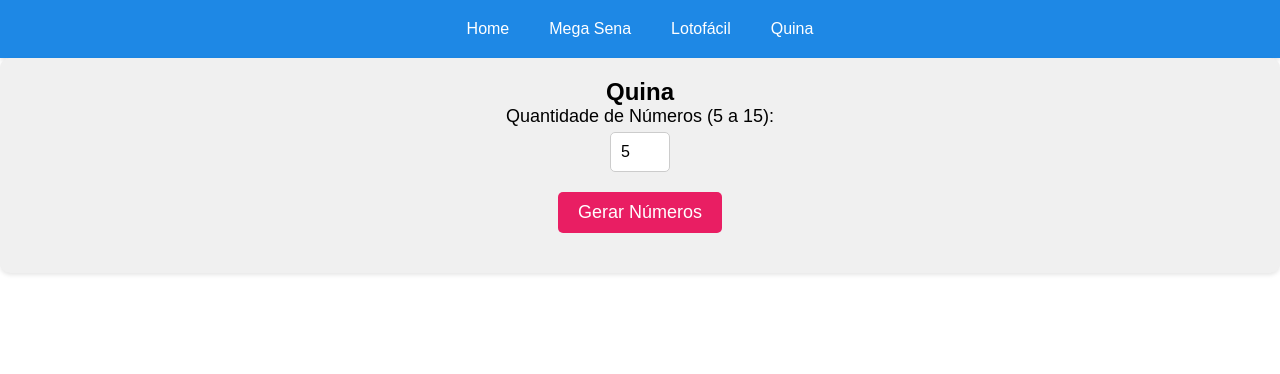
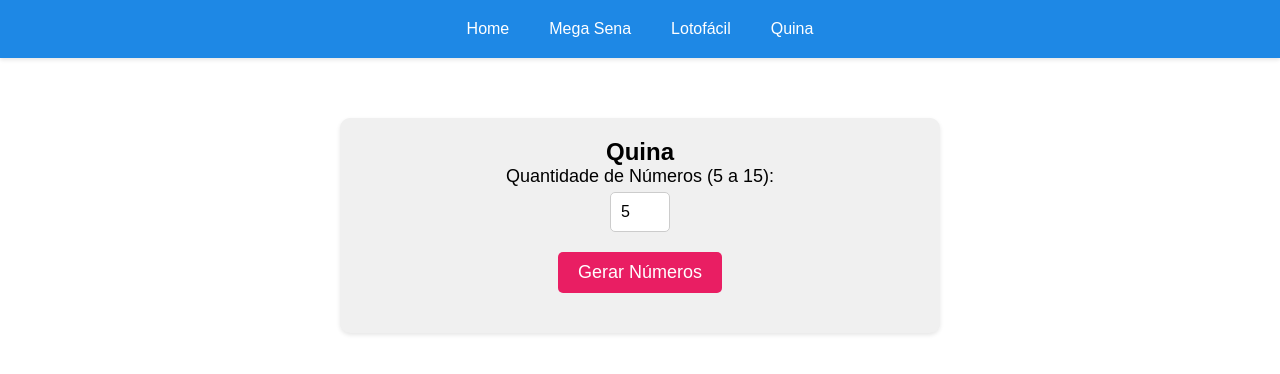
Before and after one commit to renatoft89/hipersorte, a React (Create React App) app in the folder front/: page /quina in a window 1280 px wide. Shown: the top 374 px of the page. Built offline with nearby package versions, Linux system fonts and the light colour scheme.

Commit message:
create new css + update back

```diff
--- a/front/src/components/jogos/Quina.js
+++ b/front/src/components/jogos/Quina.js
@@ -20,7 +20,8 @@
 
   return (
     <><Header />
-    <div className="quina-container">
+    <div className="quina">
+      <div className="quina-container">
       <h2>Quina</h2>
       <div className="number-input">
         <label>Quantidade de Números (5 a 15):</label>
@@ -41,6 +42,7 @@
           </div>
         ))}
       </div>
+      </div>
     </div></>
   );
 };
--- a/front/src/styles/Home.css
+++ b/front/src/styles/Home.css
@@ -2,7 +2,6 @@
 
 .home-container {
   text-align: center;
-  padding: 20px;
 }
 
 .header {
--- a/front/src/styles/Quina.css
+++ b/front/src/styles/Quina.css
@@ -6,6 +6,12 @@
   padding: 20px;
   border-radius: 10px;
   box-shadow: 0 2px 4px rgba(0, 0, 0, 0.1);
+}
+
+.quina {
+  margin: 0 auto;
+  max-width: 600px;
+  margin-top: 60px;
 }
 
 .quina-header {
```
Also changed, not shown: 1 other file (tests, documents, lock files or other folders).
